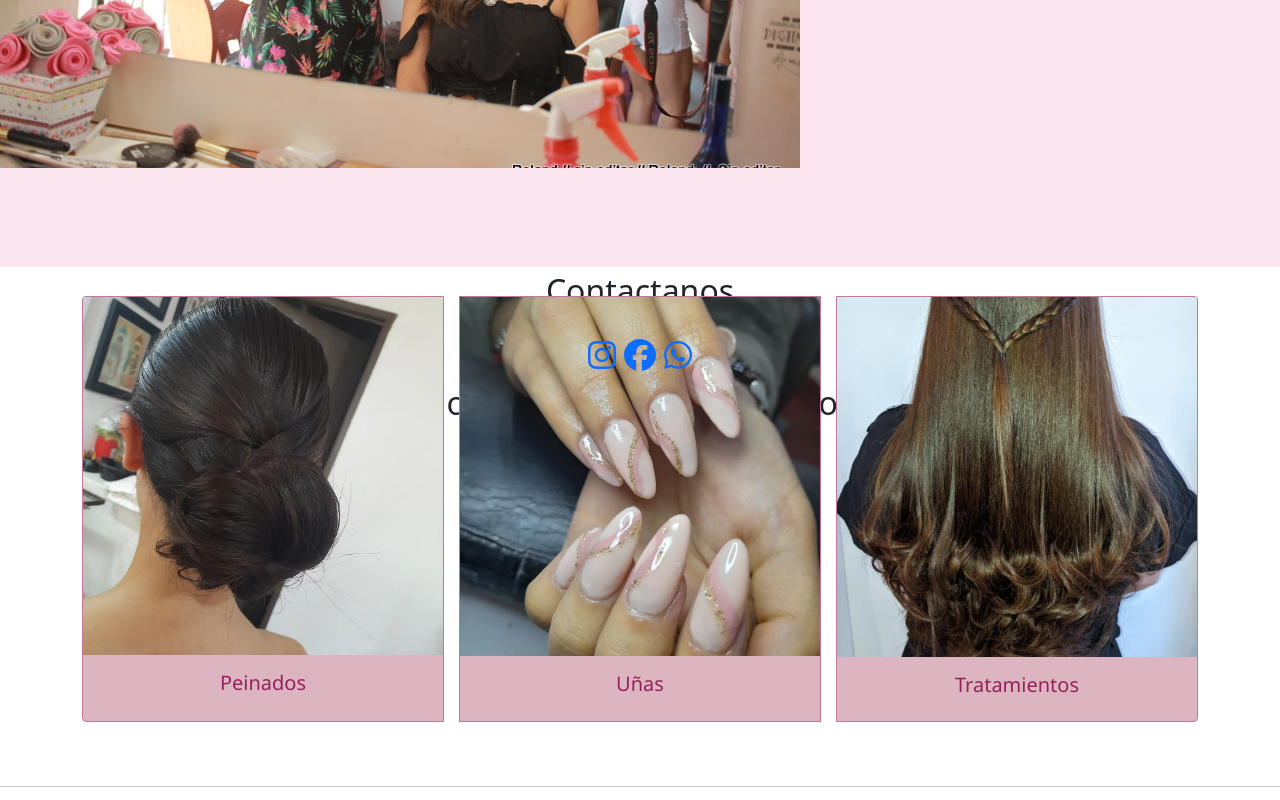
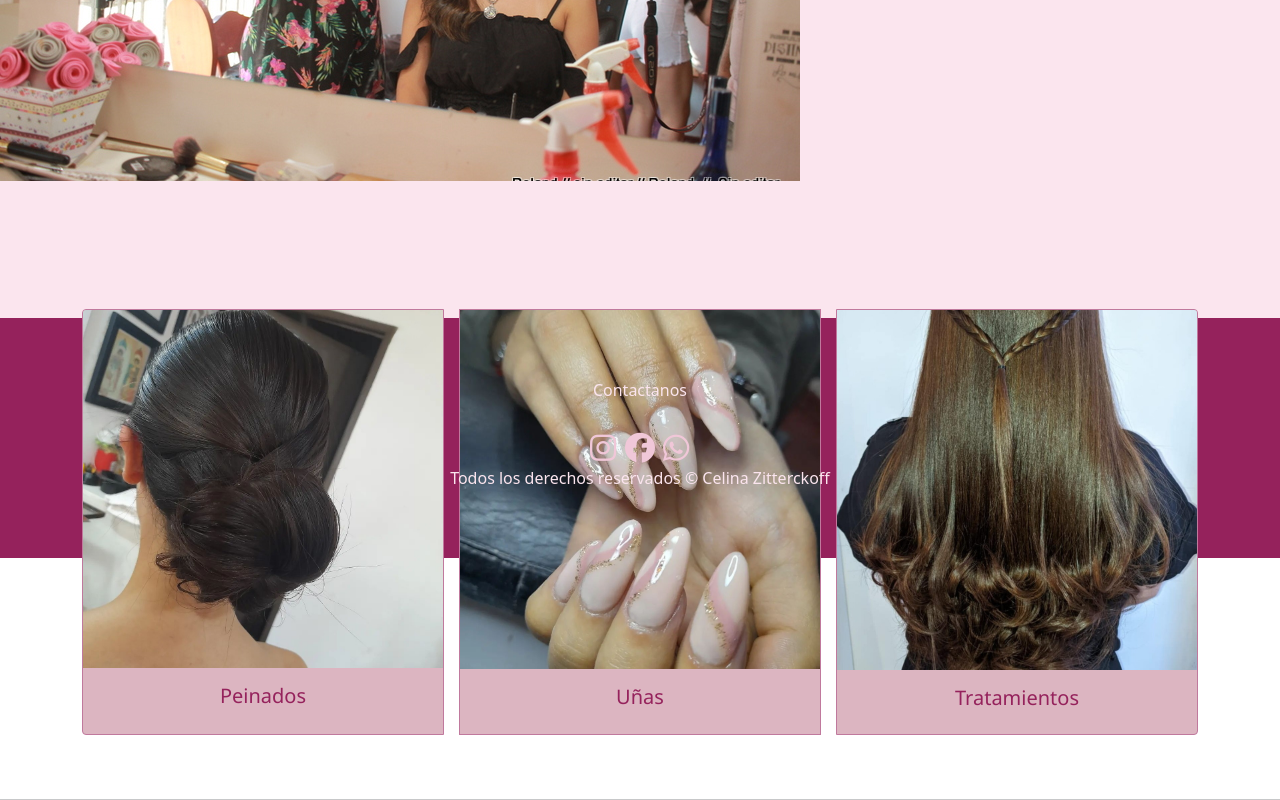
Before and after one commit to celinazitterckoff/PF_Zitterckoff, a website: page index.html in a window 1280 px wide. Shown: the part 1571-2371 px from the top of the page. Drawn offline with nearby package versions, Linux system fonts and the light colour scheme; files that its build step writes are made by us from their sources.

Commit message:
footer de scss listo

```diff
--- a/index.html
+++ b/index.html
@@ -112,13 +112,13 @@
         </main>
 
         <footer class="footer">
-            <p>Contactanos</p>
+            <p class="parrafoFooter">Contactanos</p>
             <a href="https://www.instagram.com/salon.de.belleza.gaby/" target="_blank"><i
                     class="icon fab fa-instagram fa-bounce"></i></a>
             <a href="https://www.facebook.com/profile.php?id=100005384775027" target="_blank"><i
                     class="icon fab fa-facebook fa-flip"></i></a>
             <a href=""><i class="icon fab fa-whatsapp fa-bounce" target="_blank"></i></a>
-            <p>Todos los derechos reservados © </p>
+            <p class="parrafoFooter">Todos los derechos reservados © Celina Zitterckoff</p>
 
 
 
--- /dev/null
+++ b/scss/_footer.scss
@@ -0,0 +1,18 @@
+footer{
+    height: 30vh;
+    background-color:rgb(149, 34, 92);
+    text-align: center;
+    .parrafoFooter{
+        font-size: 1rem;
+        color: rgb(251, 229, 238);
+        position: relative;
+        bottom: -60px;
+        text-align: center;
+    }
+    .icon{
+        color: rgb(240, 199, 216);
+        font-size: 30px;
+        position: relative;
+        bottom: -65px;
+    }
+}
--- a/scss/base.scss
+++ b/scss/base.scss
@@ -1,3 +1,4 @@
 @import "_variables";
 @import "_header";
 @import "_mainIndex";
+@import "_footer";
```
Also changed, not shown: css/estilos.css, 1 other file.
